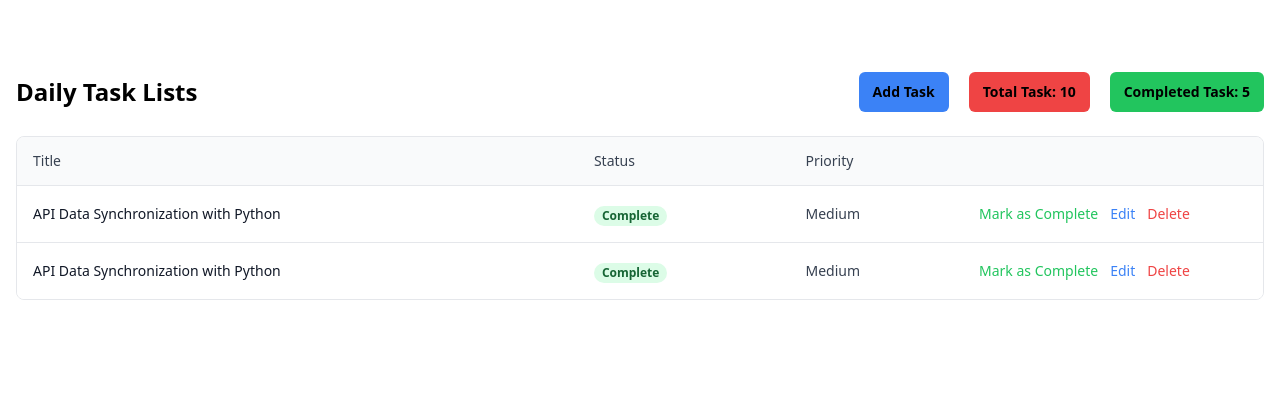
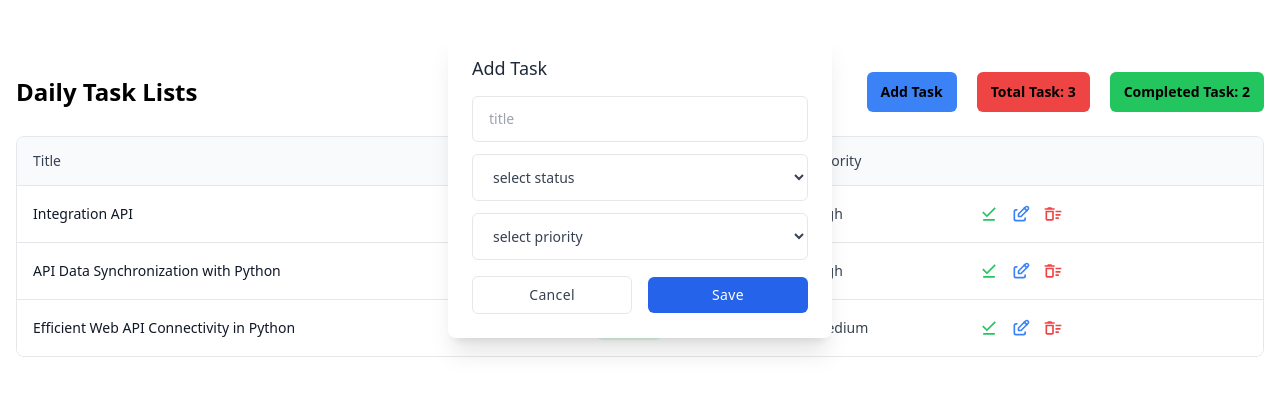
Before and after one commit to rahimsultan/qtec-todo-app, a React (Vite) app: page / in a window 1280 px wide. Both pictures are taken after a click on the button "Add Task". Shown: the top 396 px of the page. Built offline with nearby package versions, Linux system fonts and the light colour scheme.

Commit message:
todo diplayed todo added with modal

```diff
--- a/package.json
+++ b/package.json
@@ -11,7 +11,8 @@
   },
   "dependencies": {
     "react": "^18.2.0",
-    "react-dom": "^18.2.0"
+    "react-dom": "^18.2.0",
+    "react-icons": "^5.0.1"
   },
   "devDependencies": {
     "@types/react": "^18.2.43",
--- a/src/App.jsx
+++ b/src/App.jsx
@@ -1,10 +1,11 @@
 import TaskContainer from "./components/TaskContainer";
+import TodoContext from "./contexts/TodoContext";
 
 function App() {
   return (
-    <div>
+    <TodoContext>
       <TaskContainer />
-    </div>
+    </TodoContext>
   );
 }
 
--- a/src/assets/data/Todos.js
+++ b/src/assets/data/Todos.js
@@ -19,8 +19,8 @@ const todos = [
   },
 ];
 
-function getData() {
+function getTodo() {
   return todos;
 }
 
-export { getData };
+export { getTodo };
--- a/src/components/Task.jsx
+++ b/src/components/Task.jsx
@@ -1,24 +1,45 @@
-function Task() {
+/* eslint-disable react/prop-types */
+import {
+  MdOutlineDeleteSweep,
+  MdOutlineFileDownloadDone,
+} from "react-icons/md";
+import { TbEdit } from "react-icons/tb";
+
+function Task({ todo }) {
+  const { title, id, status, priority } = todo;
+
+  const handleEdit = (id) => {
+    console.log("edit btn clicked", id);
+  };
+
+  const handleDelete = (id) => {
+    console.log("Delete btn clicked", id);
+  };
+
   return (
     <tr key={"person.name"}>
       <td className="whitespace-nowrap px-4 py-4">
-        <div className="text-sm text-gray-900 ">
-          API Data Synchronization with Python
-        </div>
+        <div className="text-sm text-gray-900 ">{title}</div>
       </td>
       <td className="whitespace-nowrap px-4 py-4">
         <span className="inline-flex rounded-full bg-green-100 px-2 text-xs font-semibold leading-5 text-green-800">
-          Complete
+          {status}
         </span>
       </td>
       <td className="whitespace-nowrap px-4 py-4 text-sm text-gray-700">
-        Medium
+        {priority}
       </td>
       <td className="whitespace-nowrap px-4 py-4 text-right text-sm font-medium w-[300px]">
         <div className="flex items-center gap-3 ">
-          <button className="text-green-500">Mark as Complete</button>
-          <button className="text-blue-500">Edit</button>
-          <button className="text-red-500">Delete</button>
+          <button className="text-green-500" title="mark as done">
+            <MdOutlineFileDownloadDone size={20} />
+          </button>
+          <button className="text-blue-500" onClick={() => handleEdit(id)}>
+            <TbEdit size={20} />
+          </button>
+          <button className="text-red-500" onClick={() => handleDelete(id)}>
+            <MdOutlineDeleteSweep size={20} />
+          </button>
         </div>
       </td>
     </tr>
--- a/src/components/TaskContainer.jsx
+++ b/src/components/TaskContainer.jsx
@@ -1,7 +1,10 @@
+import { useTodoContext } from "../contexts/TodoContext";
 import TaskHeader from "./TaskHeader";
+import TaskModal from "./TaskModal";
 import TaskTable from "./TaskTable";
 
 function TaskContainer() {
+  const { modalOpen } = useTodoContext();
   return (
     <section className="mx-auto w-full max-w-7xl px-4 py-4">
       <TaskHeader />
@@ -10,6 +13,7 @@ function TaskContainer() {
           <div className="inline-block min-w-full py-2 align-middle md:px-6 lg:px-8">
             <div className="overflow-hidden border border-gray-200 md:rounded-lg">
               <TaskTable />
+              {modalOpen && <TaskModal />}
             </div>
           </div>
         </div>
--- a/src/components/TaskHeader.jsx
+++ b/src/components/TaskHeader.jsx
@@ -1,16 +1,26 @@
+import { getTodo } from "../assets/data/Todos";
+import { useTodoContext } from "../contexts/TodoContext";
+
 function TaskHeader() {
+  const { setModalOpen } = useTodoContext();
+  const todos = getTodo();
+  const complete = todos.filter((todo) => todo.status === "complete").length;
+
   return (
     <div className="mt-14 items-center justify-between sm:flex">
       <h2 className="text-2xl font-semibold max-sm:mb-4">Daily Task Lists</h2>
       <div className="flex items-center space-x-5">
-        <button className="rounded-md bg-blue-500 px-3.5 py-2.5 text-sm font-semibold">
+        <button
+          className="rounded-md bg-blue-500 px-3.5 py-2.5 text-sm font-semibold"
+          onClick={() => setModalOpen((prev) => !prev)}
+        >
           Add Task
         </button>
         <button className="rounded-md bg-red-500 px-3.5 py-2.5 text-sm font-semibold">
-          Total Task: 10
+          Total Task: {todos.length}
         </button>
         <button className="rounded-md bg-green-500 px-3.5 py-2.5 text-sm font-semibold">
-          Completed Task: 5
+          Completed Task: {complete}
         </button>
       </div>
     </div>
--- a/src/components/TaskModal.jsx
+++ b/src/components/TaskModal.jsx
@@ -1,5 +1,96 @@
+import { useState } from "react";
+import { useTodoContext } from "../contexts/TodoContext";
+import { nextId } from "../utils/nextId";
+
 function TaskModal() {
-  return <div>TaskModal</div>;
+  const { setModalOpen, setTodos, todos } = useTodoContext();
+  const [title, setTitle] = useState("");
+  const [status, setStatus] = useState("");
+  const [priority, setPriority] = useState("");
+
+  const handleTaskAdd = (event) => {
+    event.preventDefault();
+
+    // new todo object
+    const newTodo = {
+      id: nextId(),
+      title,
+      status,
+      priority,
+    };
+    setTodos([...todos, newTodo]);
+
+    console.log(todos);
+    setModalOpen((prev) => !prev);
+  };
+
+  return (
+    <div className="relative flex justify-center">
+      <div className="fixed inset-0 z-10 overflow-y-auto" role="dialog">
+        <div className="flex items-end justify-center min-h-screen px-4 pt-4 pb-20 text-center sm:block sm:p-0">
+          <div className="relative inline-block px-4 pt-5 pb-4 overflow-hidden text-left align-bottom transition-all transform bg-white rounded-lg shadow-xl  sm:my-8 sm:w-full sm:max-w-sm sm:p-6 sm:align-middle">
+            <h3
+              className="text-lg font-medium leading-6 text-gray-800 capitalize "
+              id="modal-title"
+            >
+              Add Task
+            </h3>
+
+            <form className="mt-4" onSubmit={handleTaskAdd}>
+              <input
+                type="text"
+                value={title}
+                onChange={(e) => setTitle(e.target.value)}
+                required
+                placeholder="title"
+                className="block w-full px-4 py-3 text-sm text-gray-700 bg-white border border-gray-200 rounded-md focus:border-blue-400 focus:outline-none focus:ring focus:ring-blue-300 focus:ring-opacity-40"
+              />
+              <select
+                name="status"
+                required
+                className="block w-full mt-3 px-4 py-3 text-sm text-gray-700 bg-white border border-gray-200 rounded-md focus:border-blue-400 focus:outline-none focus:ring focus:ring-blue-300 focus:ring-opacity-40"
+                value={status}
+                onChange={(e) => setStatus(e.target.value)}
+              >
+                <option value="">select status</option>
+                <option value="incomplete">incomplete</option>
+                <option value="complete">complete</option>
+              </select>
+              <select
+                name="priority"
+                required
+                className="block w-full mt-3 px-4 py-3 text-sm text-gray-700 bg-white border border-gray-200 rounded-md focus:border-blue-400 focus:outline-none focus:ring focus:ring-blue-300 focus:ring-opacity-40"
+                value={priority}
+                onChange={(e) => setPriority(e.target.value)}
+              >
+                <option value="">select priority</option>
+                <option value="high">high</option>
+                <option value="medium">medium</option>
+                <option value="low">low</option>
+              </select>
+
+              <div className="mt-4 sm:flex sm:items-center sm:-mx-2">
+                <button
+                  type="button"
+                  className="w-full px-4 py-2 text-sm font-medium tracking-wide text-gray-700 capitalize transition-colors duration-300 transform border border-gray-200 rounded-md sm:w-1/2 sm:mx-2  hover:bg-gray-100 focus:outline-none focus:ring focus:ring-gray-300 focus:ring-opacity-40"
+                  onClick={() => setModalOpen((prev) => !prev)}
+                >
+                  Cancel
+                </button>
+
+                <button
+                  type="submit"
+                  className="w-full px-4 py-2 mt-3 text-sm font-medium tracking-wide text-white capitalize transition-colors duration-300 transform bg-blue-600 rounded-md sm:mt-0 sm:w-1/2 sm:mx-2 hover:bg-blue-500 focus:outline-none focus:ring focus:ring-blue-300 focus:ring-opacity-40"
+                >
+                  Save
+                </button>
+              </div>
+            </form>
+          </div>
+        </div>
+      </div>
+    </div>
+  );
 }
 
 export default TaskModal;
--- a/src/components/TaskTable.jsx
+++ b/src/components/TaskTable.jsx
@@ -1,6 +1,8 @@
+import { useTodoContext } from "../contexts/TodoContext";
 import Task from "./Task";
 
 function TaskTable() {
+  const { todos } = useTodoContext();
   return (
     <table className="min-w-full divide-y divide-gray-200">
       <thead className="bg-gray-50">
@@ -31,8 +33,9 @@ function TaskTable() {
         </tr>
       </thead>
       <tbody className="divide-y divide-gray-200 bg-white">
-        <Task />
-        <Task />
+        {todos.map((todo) => (
+          <Task key={todo.id} todo={todo} />
+        ))}
       </tbody>
     </table>
   );
--- /dev/null
+++ b/src/contexts/TodoContext.jsx
@@ -0,0 +1,28 @@
+/* eslint-disable react/prop-types */
+import { createContext, useContext, useState } from "react";
+import { getTodo } from "../assets/data/Todos";
+
+const todo = getTodo();
+console.log(todo);
+
+export const Context = createContext();
+
+function TodoContext({ children }) {
+  const [todos, setTodos] = useState(todo);
+  const [modalOpen, setModalOpen] = useState(false);
+
+  const todoOption = {
+    modalOpen,
+    setModalOpen,
+    todos,
+    setTodos,
+  };
+  return <Context.Provider value={todoOption}>{children}</Context.Provider>;
+}
+
+export default TodoContext;
+
+export function useTodoContext() {
+  const todo = useContext(Context);
+  return todo;
+}
--- /dev/null
+++ b/src/utils/nextId.js
@@ -0,0 +1,8 @@
+import { getTodo } from "../assets/data/Todos";
+
+const todos = getTodo();
+
+export function nextId() {
+  const maxId = todos.reduce((max, todo) => Math.max(max, todo.id), 0);
+  return maxId + 1;
+}
```
Also changed, not shown: src/utils/localStorage.js (added), 1 other file (tests, documents, lock files or other folders).
